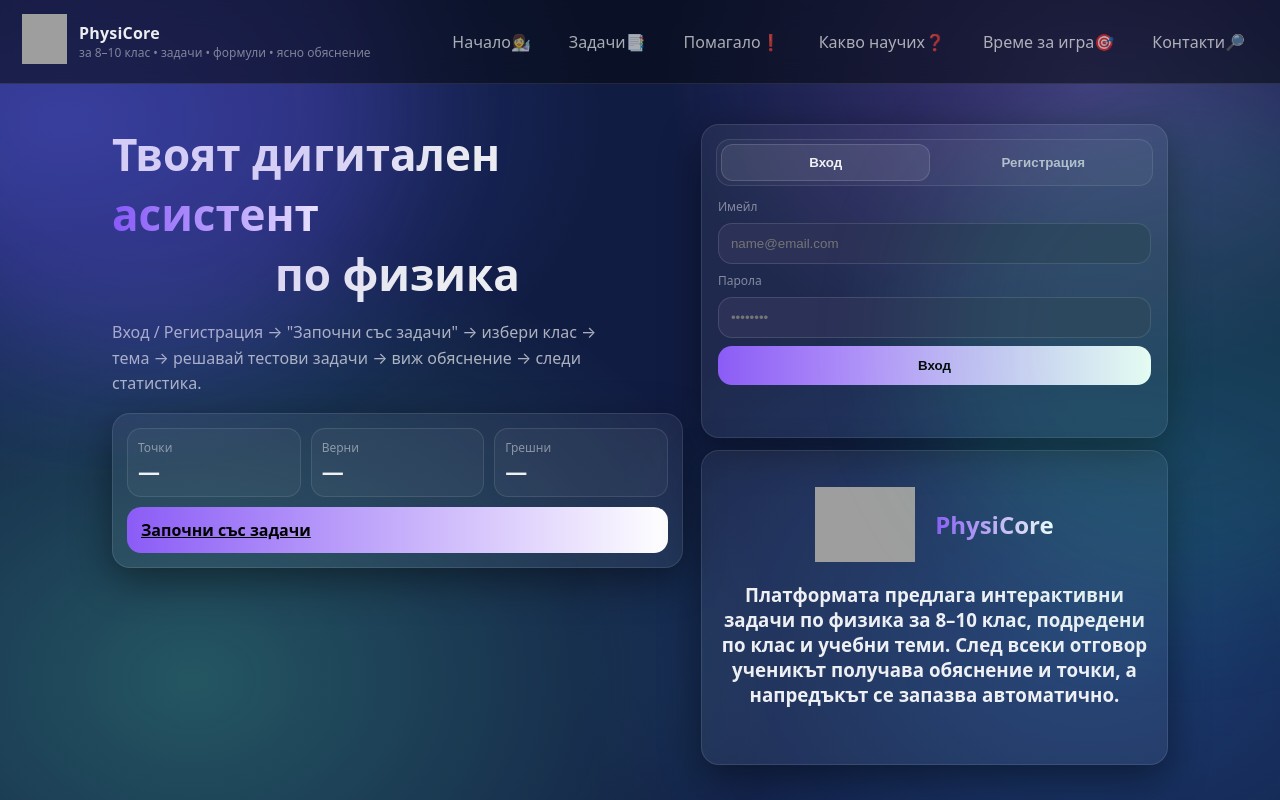
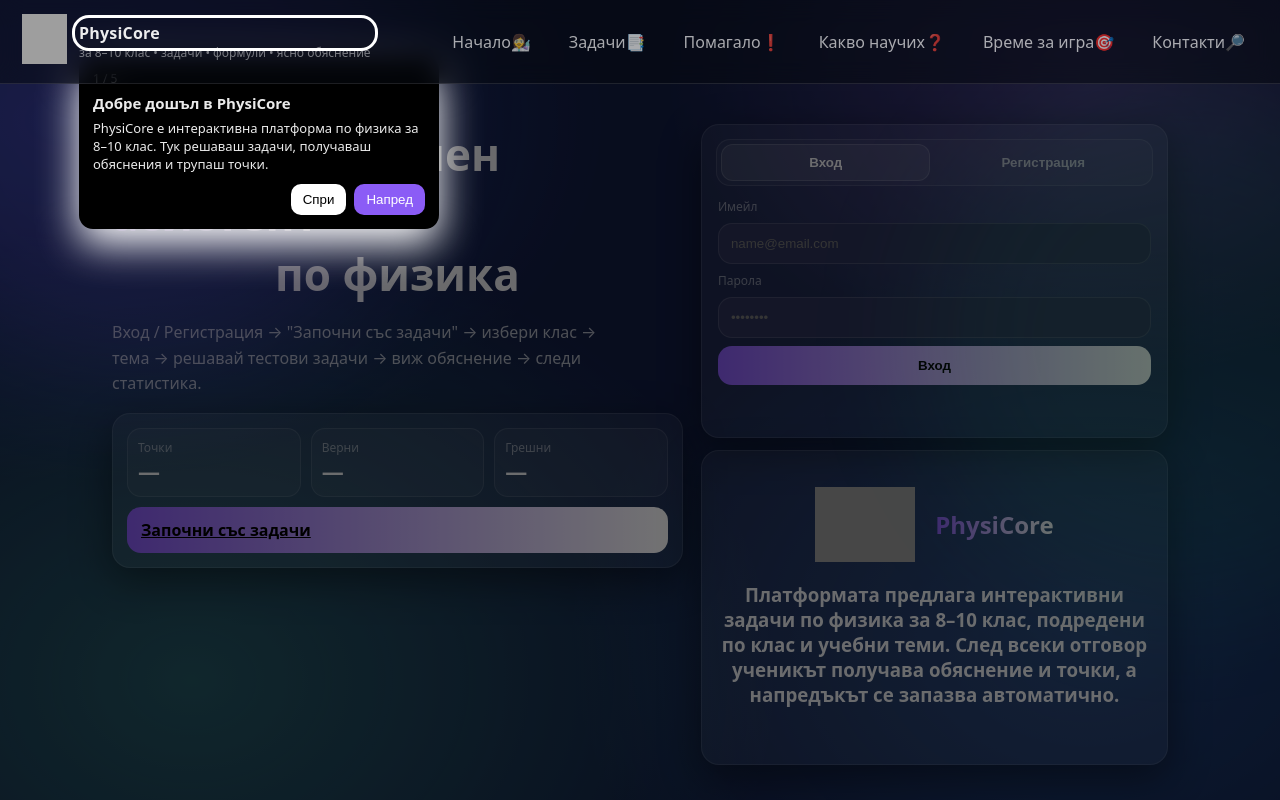
Before and after one commit to LY1177/PhysiCore, a website: page public/index.html in a window 1280 px wide. Shown: the top 800 px of the page. Drawn offline with Linux system fonts and the light colour scheme; no server answers; grey boxes are pictures that could not be loaded.

Commit message:
User guide tour

```diff
--- a/database.js
+++ b/database.js
@@ -12,7 +12,7 @@ function openDb() {
 }
 
 function ensureUserRoleColumn(db) {
-  // Ако users таблицата вече съществува без role, добавяме колоната.
+
   db.all("PRAGMA table_info(users);", (err, rows) => {
     if (err || !rows) return;
     const hasRole = rows.some((r) => r.name === "role");
--- a/public/index.html
+++ b/public/index.html
@@ -125,6 +125,7 @@
 
     </section>
   </main>
+
   <footer class="footer">
     <div class="footer-inner">
       <div class="footer-left">
@@ -159,7 +160,9 @@
       © 2026 PhysiCore · Всички права запазени
     </div>
   </footer>
+
   <script src="role-ui.js"></script>
   <script src="app.js"></script>
+  <script src="tour.js"></script>
 </body>
 </html>
--- a/public/tasks.js
+++ b/public/tasks.js
@@ -11,7 +11,7 @@ async function api(path, method = "GET", body) {
 function qs(sel){ return document.querySelector(sel); }
 
 function typesetMath(rootEl){
-  // Ако MathJax е наличен – пререндерира формулите, които са в \( ... \)
+
   if (window.MathJax && typeof MathJax.typesetPromise === 'function') {
     MathJax.typesetPromise(rootEl ? [rootEl] : undefined).catch(() => {});
   }
@@ -72,7 +72,7 @@ function renderTasks(tasks){
       </div>
     `;
 
-    // Рендерирай формулите в текущата задача
+
     typesetMath(area);
 
     const btnPrev = qs("#btnPrev");
@@ -89,7 +89,7 @@ function renderTasks(tasks){
         const taskId = Number(btn.dataset.task);
         const chosenIndex = Number(btn.dataset.idx);
 
-        // disable all options for this task while submitting
+
         const card = area.querySelector(`[data-card="${taskId}"]`);
         const opts = card.querySelectorAll(".opt");
         opts.forEach(o => (o.disabled = true));
--- a/public/test.js
+++ b/public/test.js
@@ -49,7 +49,7 @@ function renderTest(tasks) {
     })
     .join("");
 
-  // Рендер на MathJax формули в теста
+
   typesetMath(area);
 }
 
--- /dev/null
+++ b/public/tour.js
@@ -0,0 +1,243 @@
+
+
+(() => {
+
+
+  const steps = [
+    {
+      selector: ".brand-title",
+      title: "Добре дошъл в PhysiCore",
+      text: "PhysiCore е интерактивна платформа по физика за 8–10 клас. Тук решаваш задачи, получаваш обяснения и трупаш точки."
+    },
+    {
+      selector: ".nav",
+      title: "Главно меню",
+      text: "Оттук може да преминеш към Задачи, Помагало, Какво научих (тест), Време за игра и Контакти."
+    },
+    {
+      selector: "#authCard",
+      title: "Вход или Регистрация",
+      text: "Регистрирай се или влез в профила си, за да се запазват резултатите и точките ти."
+    },
+    {
+      selector: ".stats-card",
+      title: "Твоята статистика",
+      text: "Тук може да следиш своите точки, верни и грешни отговори. Данните се обновяват в реално време."
+    },
+    {
+      selector: "#btnStartSolve",
+      title: "Започни със задачи",
+      text: "Натисни тук, избери клас -> тема и започни да решаваш. След всеки отговор получаваш обяснение."
+    }
+  ];
+
+
+  function getProfileId() {
+    const nameEl = document.getElementById("userName");
+    const visibleName = nameEl ? nameEl.textContent.trim() : "";
+
+    if (visibleName && visibleName !== "—") {
+      return visibleName.toLowerCase();
+    }
+
+    return "guest";
+  }
+
+  function getStorageKey() {
+    return "physicore_tour_v1__" + getProfileId();
+  }
+
+
+  let currentStep = 0;
+  let backdrop, bubble, highlighted;
+
+  function injectStyles() {
+    if (document.getElementById("pc-tour-style")) return;
+
+    const style = document.createElement("style");
+    style.id = "pc-tour-style";
+    style.innerHTML = `
+      .pc-tour-backdrop{
+        position: fixed;
+        inset: 0;
+        background: rgba(0,0,0,0.55);
+        z-index: 9998;
+      }
+
+      .pc-tour-highlight{
+        position: relative;
+        z-index: 9999;
+        outline: 3px solid #ffffff;
+        outline-offset: 4px;
+        border-radius: 10px;
+      }
+
+      .pc-tour-bubble{
+        position: fixed;
+        max-width: 360px;
+        background: #000000;
+        border-radius: 14px;
+        padding: 14px;
+        box-shadow: 0 15px 40px rgb(255, 255, 255);
+        z-index: 9999;
+        font-family: system-ui;
+      }
+
+      .pc-tour-bubble h4{
+        margin: 0 0 6px;
+        font-size: 15px;
+      }
+
+      .pc-tour-bubble p{
+        margin: 0 0 10px;
+        font-size: 13px;
+        line-height: 1.4;
+      }
+
+      .pc-tour-actions{
+        display: flex;
+        gap: 8px;
+        justify-content: flex-end;
+      }
+
+      .pc-tour-actions button{
+        border: 0;
+        border-radius: 10px;
+        padding: 8px 12px;
+        cursor: pointer;
+      }
+
+      .pc-tour-actions .primary{
+        background: #8B5CF6;
+        color: #ffffff;
+      }
+
+      .pc-tour-actions .ghost{
+        background: #ffffff;
+      }
+
+      .pc-tour-progress{
+        font-size: 12px;
+        opacity: 0.7;
+        margin-bottom: 6px;
+      }
+    `;
+
+    document.head.appendChild(style);
+  }
+
+  function cleanup() {
+    if (highlighted) highlighted.classList.remove("pc-tour-highlight");
+    highlighted = null;
+    bubble?.remove();
+    backdrop?.remove();
+  }
+
+  function positionBubble(element) {
+    const rect = element.getBoundingClientRect();
+    const padding = 12;
+    const width = 360;
+    const height = bubble.getBoundingClientRect().height;
+
+    let top = rect.bottom + 12;
+    let left = rect.left;
+
+    if (top + height > window.innerHeight) {
+      top = rect.top - height - 12;
+    }
+
+    if (left + width > window.innerWidth) {
+      left = window.innerWidth - width - padding;
+    }
+
+    if (left < padding) left = padding;
+
+    bubble.style.top = top + "px";
+    bubble.style.left = left + "px";
+  }
+
+  function showStep() {
+    cleanup();
+    injectStyles();
+
+    while (currentStep < steps.length && !document.querySelector(steps[currentStep].selector)) {
+      currentStep++;
+    }
+
+    if (currentStep >= steps.length) {
+      cleanup();
+      return;
+    }
+
+    const step = steps[currentStep];
+    const element = document.querySelector(step.selector);
+
+    element.scrollIntoView({ behavior: "smooth", block: "center" });
+
+    backdrop = document.createElement("div");
+    backdrop.className = "pc-tour-backdrop";
+    document.body.appendChild(backdrop);
+
+    highlighted = element;
+    highlighted.classList.add("pc-tour-highlight");
+
+    bubble = document.createElement("div");
+    bubble.className = "pc-tour-bubble";
+    bubble.innerHTML = `
+      <div class="pc-tour-progress">${currentStep + 1} / ${steps.length}</div>
+      <h4>${step.title}</h4>
+      <p>${step.text}</p>
+      <div class="pc-tour-actions">
+        <button class="ghost" id="tourSkip">Спри</button>
+        ${currentStep > 0 ? '<button class="ghost" id="tourPrev">Назад</button>' : ""}
+        <button class="primary" id="tourNext">${currentStep === steps.length - 1 ? "Готово" : "Напред"}</button>
+      </div>
+    `;
+
+    document.body.appendChild(bubble);
+    positionBubble(element);
+
+    document.getElementById("tourSkip").onclick = cleanup;
+
+    document.getElementById("tourNext").onclick = () => {
+      if (currentStep === steps.length - 1) cleanup();
+      else {
+        currentStep++;
+        showStep();
+      }
+    };
+
+    const prevBtn = document.getElementById("tourPrev");
+    if (prevBtn) {
+      prevBtn.onclick = () => {
+        currentStep--;
+        showStep();
+      };
+    }
+
+    backdrop.onclick = cleanup;
+  }
+
+  window.startPhysiCoreTour = function(force = false) {
+    const key = getStorageKey();
+    if (!force && localStorage.getItem(key)) return;
+
+    currentStep = 0;
+
+    setTimeout(() => {
+      showStep();
+      localStorage.setItem(key, "true");
+    }, 300);
+  };
+
+  window.resetPhysiCoreTourForCurrentProfile = function() {
+    localStorage.removeItem(getStorageKey());
+  };
+
+  document.addEventListener("DOMContentLoaded", () => {
+    setTimeout(() => {
+      startPhysiCoreTour(false);
+    }, 500);
+  });
+
+})();
--- a/server.js
+++ b/server.js
@@ -15,7 +15,7 @@ app.use(
     secret: "physicore_super_secret_change_me",
     resave: false,
     saveUninitialized: false,
-    cookie: { httpOnly: true, maxAge: 1000 * 60 * 60 * 24 * 7 }, // 7 дни
+    cookie: { httpOnly: true, maxAge: 1000 * 60 * 60 * 24 * 7 },
   })
 );
 
```
Also changed, not shown: public/app.js (+5 -5 lines), public/convertor.html (+3 -4 lines), public/puzzle.html (+1 -1 lines), public/solve.html (+1 -1 lines), public/style.css (+3 -4 lines), public/test.html (+1 -1 lines), 3 other files. Lines whose indentation alone changed are shown as unchanged.
